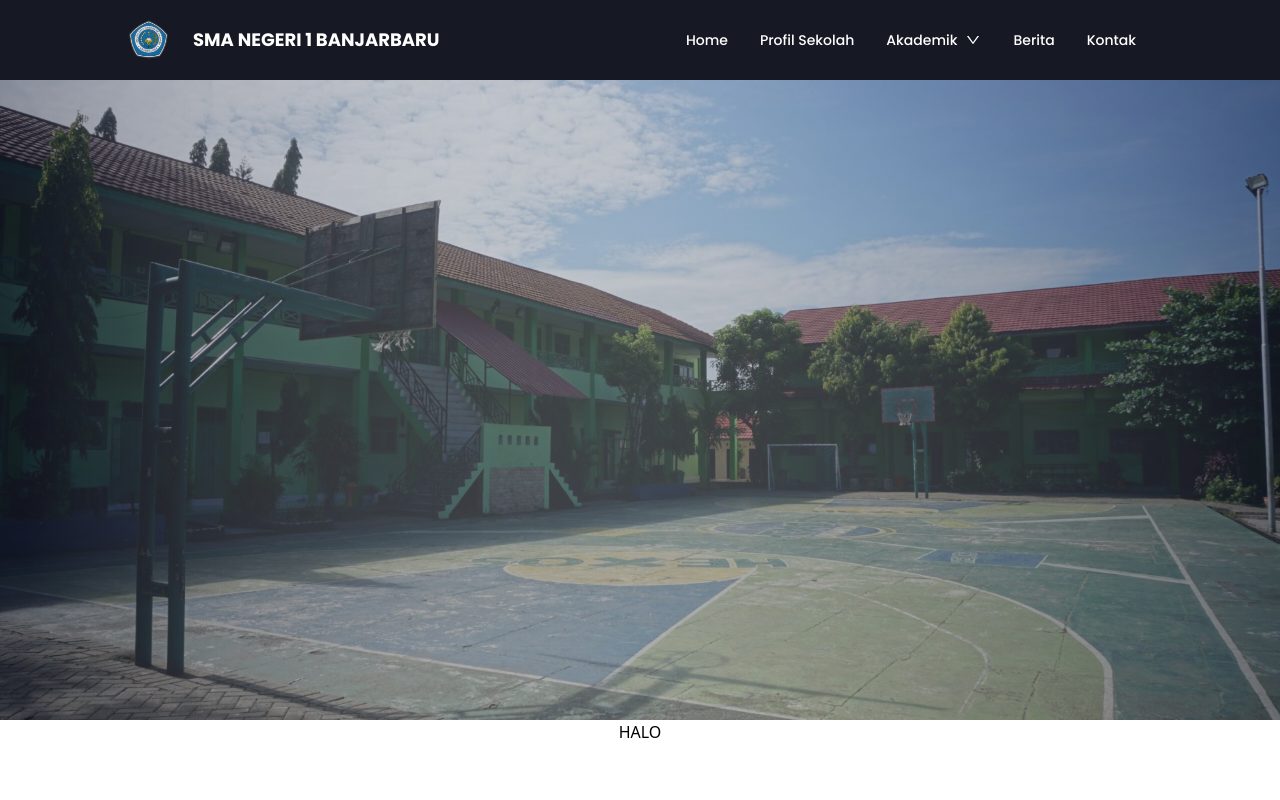
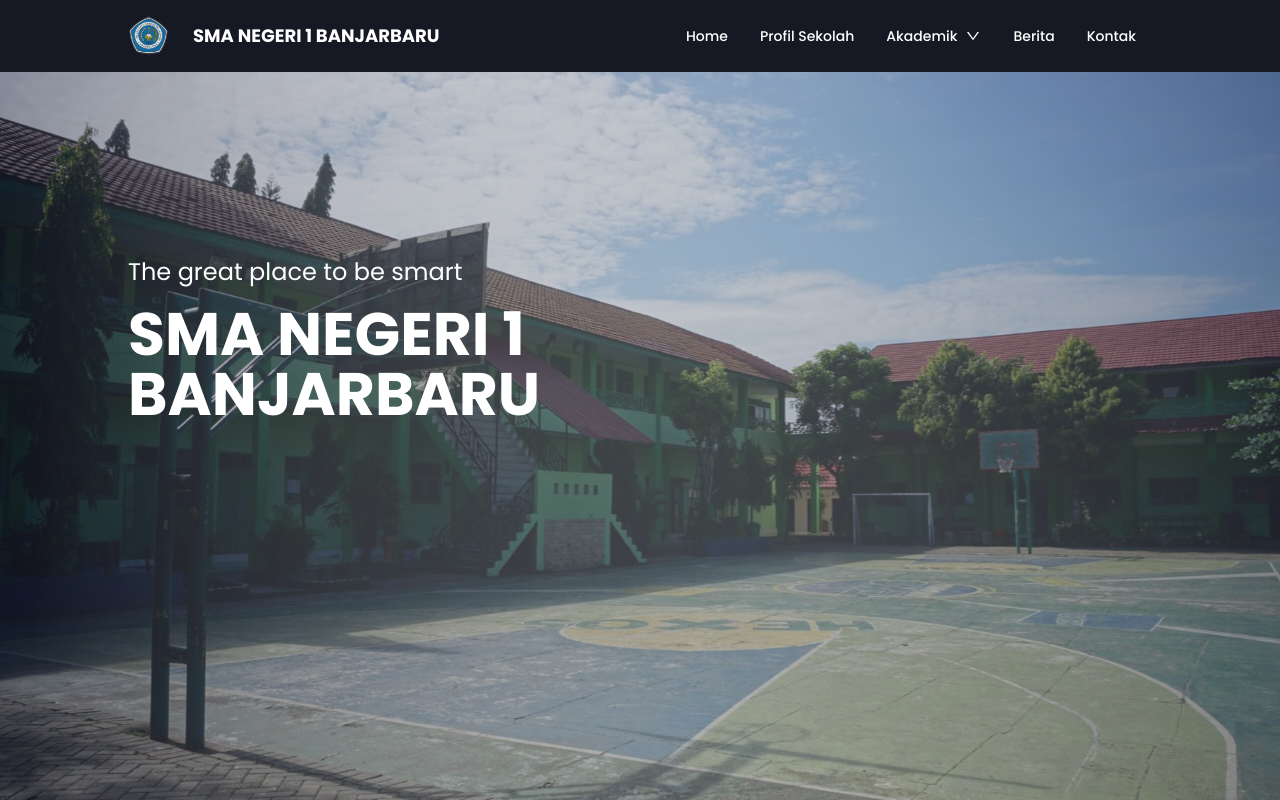
Before and after one commit to ScaferuZ/smansa, a React (Create React App) app: page / in a window 1280 px wide. Built offline with nearby package versions, Linux system fonts and the light colour scheme.

Commit message:
menambahkan header & hero.js

```diff
--- a/src/components/Hero.js
+++ b/src/components/Hero.js
@@ -1,18 +1,15 @@
 import React from "react";
-import Herobg from "../img/hero.svg";
 
 function Hero() {
   return (
-    <>
-      <div className="cover">
-        <img
-          src={Herobg}
-          className="-z-1 w-full h-full "
-          alt="SMA Negeri 1 Banjarbaru tercinta"
-        ></img>
-        <span>HALO</span>
+    <div className="bg-hero-smansa h-screen bg-cover font-Poppins text-white">
+      <div className="pt-64 text-left mx-auto px-32">
+        <h2 className="text-2xl">The great place to be smart</h2>
+        <h1 className="mt-4 font-bold text-6xl">
+          SMA NEGERI 1 <br /> BANJARBARU
+        </h1>
       </div>
-    </>
+    </div>
   );
 }
 
--- a/src/components/Navbar.js
+++ b/src/components/Navbar.js
@@ -12,7 +12,7 @@
 
   return (
     <nav className="tap__highlight fixed left-0 right-0 font-Poppins bg-main text-white">
-      <div className="flex justify-between mx-auto py-5 px-3 sm:px-3 md:px-5 lg:px-32">
+      <div className="flex justify-between mx-auto py-4 px-3 sm:px-3 md:px-5 lg:px-32">
         {/* nav kiri */}
         <div className="font-bold text-lg">
           <Link
--- a/tailwind.config.js
+++ b/tailwind.config.js
@@ -13,6 +13,9 @@
       zIndex: {
         "-1": "-1",
       },
+      backgroundImage: (theme) => ({
+        "hero-smansa": "url('./img/hero.svg')",
+      }),
     },
   },
   variants: {
```
